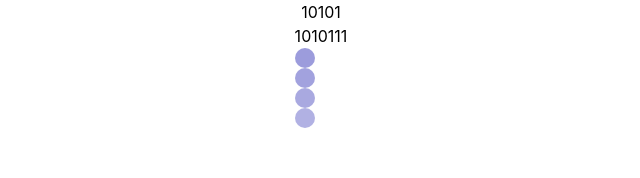
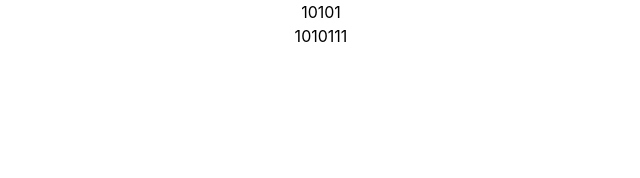
Before and after one commit to MiH0N/wireless-networks, a React (Vite) app: page / in a window 1280 px wide. Shown: the top 178 px of the page, without its empty margins (319-959 px from the left). Built offline with nearby package versions, Linux system fonts and the light colour scheme.

Commit message:
Refactor Data Bit with new controll pattern

```diff
--- a/src/App.tsx
+++ b/src/App.tsx
@@ -1,13 +1,16 @@
 import { DataBits } from 'components/DataBit';
-import { ConnectLoader } from './components/ConnectLoader';
+import { ConnectLoader } from 'components/ConnectLoader';
+import { useDataBit } from 'utils/hooks/useDataBit';
 
 function App() {
+  const senderData = useDataBit('10101');
+  const reciverData = useDataBit('1010111');
   return (
     <>
-      <div className='space-y-4 my-4'>
-        <DataBits data='10101' />
-        <DataBits data='1010111' disabled />
-        <ConnectLoader />
+      <div className='space-x-8 my-4 flex justify-center items-center mt-8'>
+        <DataBits data={senderData.data} onChangeBit={senderData.handleChangeBit} />
+        <ConnectLoader count={10} />
+        <DataBits data={reciverData.data} onChangeBit={reciverData.handleChangeBit} disabled />
       </div>
     </>
   );
--- a/src/components/DataBit/index.tsx
+++ b/src/components/DataBit/index.tsx
@@ -5,24 +5,18 @@ import { bitConvertor } from '../../utils/bitConvertor';
 interface IDataBitsProps {
   data: string;
   disabled?: boolean;
+  onChangeBit : (newBit: number, index: number) => void
 }
 
-export const DataBits: FC<IDataBitsProps> = ({ data: initialData, disabled }) => {
-  const [data, setData] = useState<string>(initialData);
-  const handleChangeBit = (newBit: number, index: number) => {
-    const _newData = data.split('');
-    _newData[index] = newBit.toString();
-    const newd = _newData.join('').toString();
-    setData(newd);
-  };
+export const DataBits: FC<IDataBitsProps> = ({ data, disabled , onChangeBit }) => {
   return (
     <div className='flex justify-center'>
       {data.split('').map((item, index) => (
         <BitItem
-          status={index == 3 ? 'error' : index === 5 ? 'selected' : 'default'}
+          // status={index == 3 ? 'error' : index === 5 ? 'selected' : 'default'}
           key={index}
           bit={bitConvertor(item)}
-          onClick={_bit => handleChangeBit(_bit, index)}
+          onClick={_bit => onChangeBit(_bit, index)}
           className={classNames(
             index === 0 && 'border-l rounded-l-md',
             index === data.length - 1 && 'rounded-r-md'
--- a/src/index.css
+++ b/src/index.css
@@ -38,8 +38,6 @@ body {
 
 .ball {
   display: block;
-  height: 20px;
-  width: 20px;
   border-radius: 50%;
   bottom: 10px;
   -webki-animation: bounce 3.5s infinite;
@@ -51,12 +49,12 @@ body {
 
 @keyframes bounce {
   0% {
-    background: rgba(140, 140, 214, 0.025);
+    background: rgba(140, 214, 165, 0.025);
   }
   50% {
-    background: rgb(140, 140, 214);
+    background: rgb(140, 214, 165);
   }
   100% {
-    background: rgba(140, 140, 214, 0.025);
+    background: rgba(140, 214, 165, 0.025);
   }
 }
--- /dev/null
+++ b/src/utils/hooks/useDataBit.ts
@@ -0,0 +1,15 @@
+import { useState } from 'react';
+
+export const useDataBit = (initialData: string) => {
+  const [data, setData] = useState<string>(initialData);
+  const handleChangeBit = (newBit: number, index: number) => {
+    const _newData = data.split('');
+    _newData[index] = newBit.toString();
+    const newd = _newData.join('').toString();
+    setData(newd);
+  };
+  return {
+    data,
+    handleChangeBit,
+  };
+};
```
